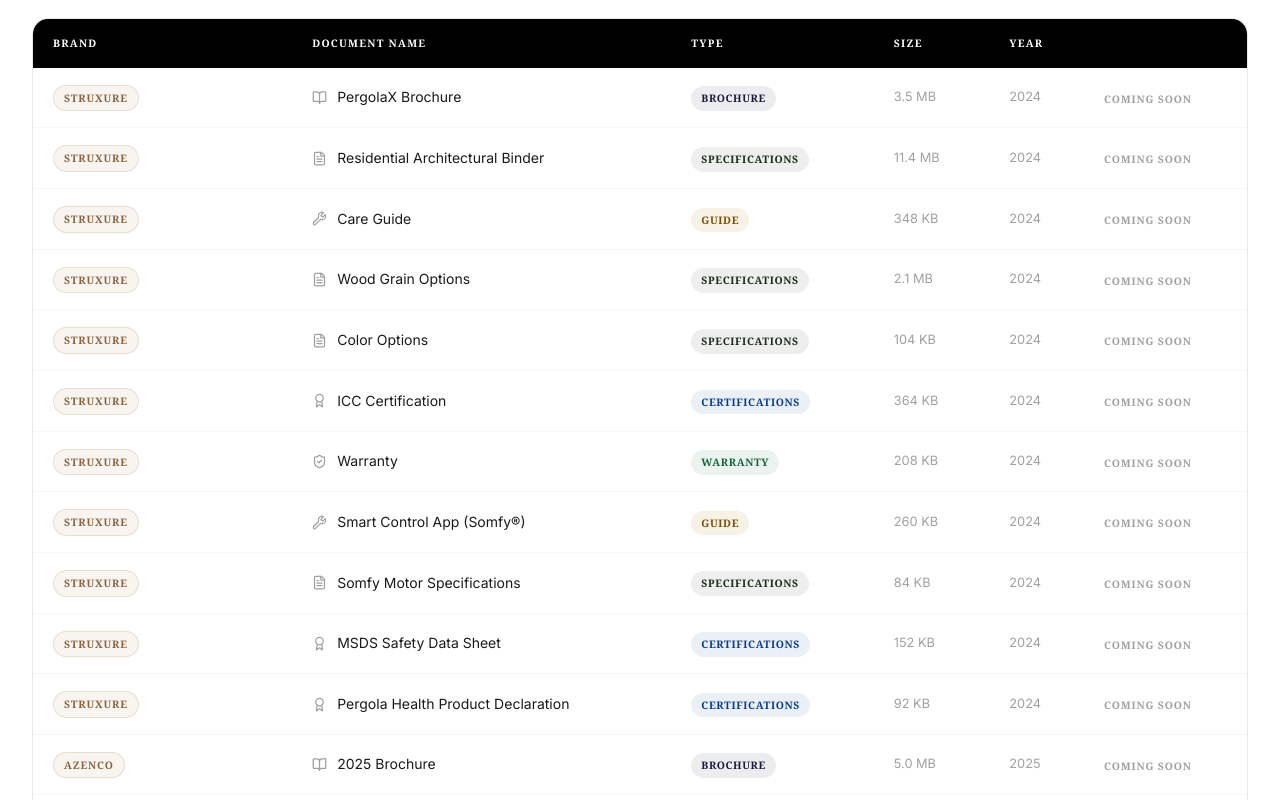
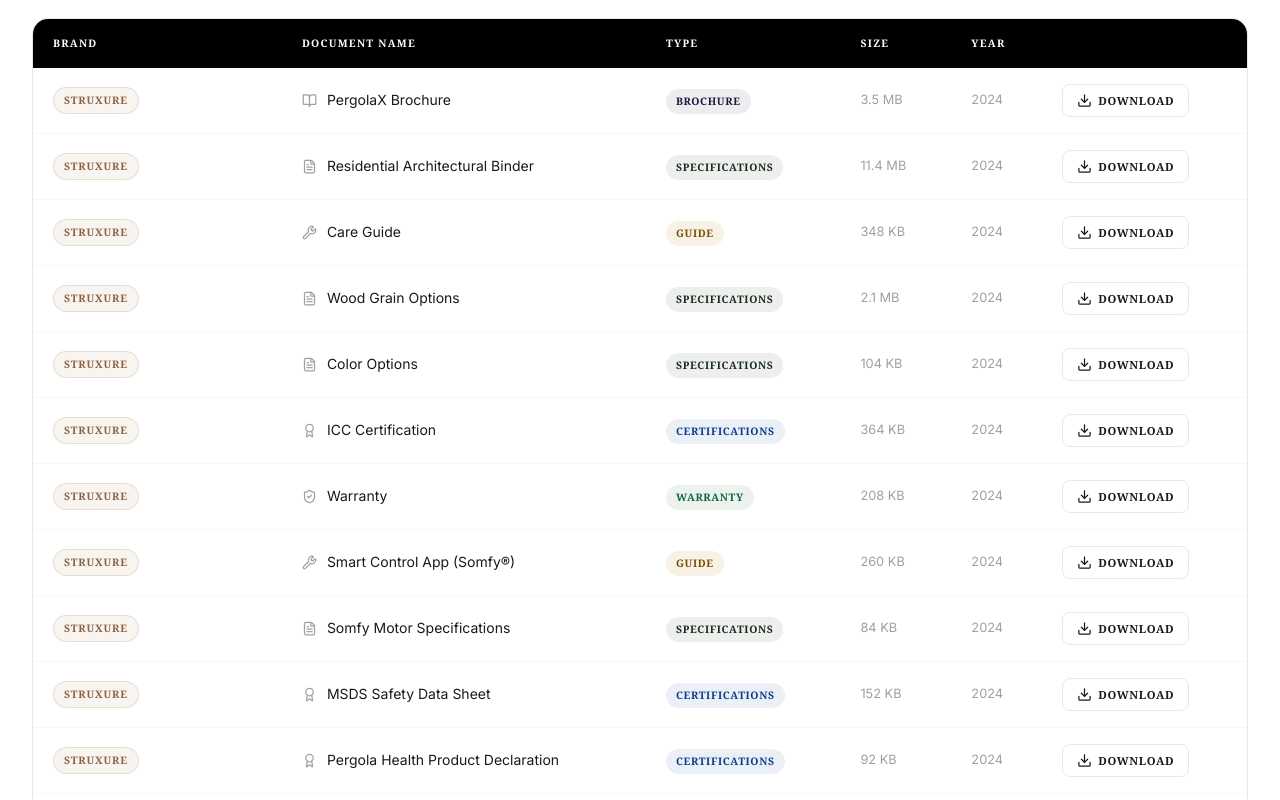
Before and after one commit to EmprendeProject/sho-pro-pergolas-web, a React (Vite) app: page /library in a window 1280 px wide. Shown: the part 780-1580 px from the top of the page. Built offline with nearby package versions, Linux system fonts and the light colour scheme.

Commit message:
library ready

```diff
--- a/src/data/content.ts
+++ b/src/data/content.ts
@@ -167,74 +167,74 @@
 // Library documents
 export const libraryDocs = [
   // StruXure
-  { id: 1,  brand: 'StruXure', name: 'PergolaX Brochure',                    category: 'Brochure',       fileSize: '3.5 MB',  year: 2024, filePath: '' },
-  { id: 2,  brand: 'StruXure', name: 'Residential Architectural Binder',      category: 'Specifications', fileSize: '11.4 MB', year: 2024, filePath: '' },
-  { id: 3,  brand: 'StruXure', name: 'Care Guide',                            category: 'Guide',          fileSize: '348 KB',  year: 2024, filePath: '' },
-  { id: 4,  brand: 'StruXure', name: 'Wood Grain Options',                    category: 'Specifications', fileSize: '2.1 MB',  year: 2024, filePath: '' },
-  { id: 5,  brand: 'StruXure', name: 'Color Options',                         category: 'Specifications', fileSize: '104 KB',  year: 2024, filePath: '' },
-  { id: 6,  brand: 'StruXure', name: 'ICC Certification',                     category: 'Certifications', fileSize: '364 KB',  year: 2024, filePath: '' },
-  { id: 7,  brand: 'StruXure', name: 'Warranty',                              category: 'Warranty',       fileSize: '208 KB',  year: 2024, filePath: '' },
-  { id: 8,  brand: 'StruXure', name: 'Smart Control App (Somfy®)',            category: 'Guide',          fileSize: '260 KB',  year: 2024, filePath: '' },
-  { id: 9,  brand: 'StruXure', name: 'Somfy Motor Specifications',            category: 'Specifications', fileSize: '84 KB',   year: 2024, filePath: '' },
-  { id: 10, brand: 'StruXure', name: 'MSDS Safety Data Sheet',               category: 'Certifications', fileSize: '152 KB',  year: 2024, filePath: '' },
-  { id: 11, brand: 'StruXure', name: 'Pergola Health Product Declaration',    category: 'Certifications', fileSize: '92 KB',   year: 2024, filePath: '' },
+  { id: 1,  brand: 'StruXure', name: 'PergolaX Brochure',                    category: 'Brochure',       fileSize: '3.5 MB',  year: 2024, filePath: 'https://agcxxpjkqckqqefkhazp.supabase.co/storage/v1/object/public/archivos/library/StruXure/SturuXure%20PergolaX%20Brochure.pdf' },
+  { id: 2,  brand: 'StruXure', name: 'Residential Architectural Binder',      category: 'Specifications', fileSize: '11.4 MB', year: 2024, filePath: 'https://agcxxpjkqckqqefkhazp.supabase.co/storage/v1/object/public/archivos/library/StruXure/StruXure%20Residential%20Architectual%20Binder.pdf' },
+  { id: 3,  brand: 'StruXure', name: 'Care Guide',                            category: 'Guide',          fileSize: '348 KB',  year: 2024, filePath: 'https://agcxxpjkqckqqefkhazp.supabase.co/storage/v1/object/public/archivos/library/StruXure/StruXure%20Care%20Guide.pdf' },
+  { id: 4,  brand: 'StruXure', name: 'Wood Grain Options',                    category: 'Specifications', fileSize: '2.1 MB',  year: 2024, filePath: 'https://agcxxpjkqckqqefkhazp.supabase.co/storage/v1/object/public/archivos/library/StruXure/StruXure%20Wood%20Grain%20Options.pdf' },
+  { id: 5,  brand: 'StruXure', name: 'Color Options',                         category: 'Specifications', fileSize: '104 KB',  year: 2024, filePath: 'https://agcxxpjkqckqqefkhazp.supabase.co/storage/v1/object/public/archivos/library/StruXure/SturuXure%20Color%20Options.pdf' },
+  { id: 6,  brand: 'StruXure', name: 'ICC Certification',                     category: 'Certifications', fileSize: '364 KB',  year: 2024, filePath: 'https://agcxxpjkqckqqefkhazp.supabase.co/storage/v1/object/public/archivos/library/StruXure/StruXure%20ICC%20Certification.pdf' },
+  { id: 7,  brand: 'StruXure', name: 'Warranty',                              category: 'Warranty',       fileSize: '208 KB',  year: 2024, filePath: 'https://agcxxpjkqckqqefkhazp.supabase.co/storage/v1/object/public/archivos/library/StruXure/StruXure%20Warranty.pdf' },
+  { id: 8,  brand: 'StruXure', name: 'Smart Control App (Somfy®)',            category: 'Guide',          fileSize: '260 KB',  year: 2024, filePath: 'https://agcxxpjkqckqqefkhazp.supabase.co/storage/v1/object/public/archivos/library/StruXure/StruXure%20Smart%20Control%20App%20(by%20Somfy%C2%AE).pdf' },
+  { id: 9,  brand: 'StruXure', name: 'Somfy Motor Specifications',            category: 'Specifications', fileSize: '84 KB',   year: 2024, filePath: 'https://agcxxpjkqckqqefkhazp.supabase.co/storage/v1/object/public/archivos/library/StruXure/Somfy%20Motor%20Specs.pdf' },
+  { id: 10, brand: 'StruXure', name: 'MSDS Safety Data Sheet',               category: 'Certifications', fileSize: '152 KB',  year: 2024, filePath: 'https://agcxxpjkqckqqefkhazp.supabase.co/storage/v1/object/public/archivos/library/StruXure/StruXure%20MSDS.pdf' },
+  { id: 11, brand: 'StruXure', name: 'Pergola Health Product Declaration',    category: 'Certifications', fileSize: '92 KB',   year: 2024, filePath: 'https://agcxxpjkqckqqefkhazp.supabase.co/storage/v1/object/public/archivos/library/StruXure/StruXure%20Pergola%20Health%20Product%20Declaration.pdf' },
 
   // Azenco
-  { id: 12, brand: 'Azenco', name: '2025 Brochure',                          category: 'Brochure',       fileSize: '5.0 MB',  year: 2025, filePath: '' },
-  { id: 13, brand: 'Azenco', name: '2025 Pergola Collection',                category: 'Brochure',       fileSize: '16.5 MB', year: 2025, filePath: '' },
-  { id: 14, brand: 'Azenco', name: 'Wood Color Chart',                       category: 'Specifications', fileSize: '356 KB',  year: 2024, filePath: '' },
-  { id: 15, brand: 'Azenco', name: 'Remote Control Guide',                   category: 'Guide',          fileSize: '5.4 MB',  year: 2024, filePath: '' },
-  { id: 16, brand: 'Azenco', name: 'Smart Control via Bond Home App',        category: 'Guide',          fileSize: '1.0 MB',  year: 2024, filePath: '' },
-  { id: 17, brand: 'Azenco', name: 'Maintenance Guide',                      category: 'Guide',          fileSize: '100 KB',  year: 2024, filePath: '' },
-  { id: 18, brand: 'Azenco', name: 'Troubleshooting Guide',                  category: 'Guide',          fileSize: '2.7 MB',  year: 2024, filePath: '' },
-  { id: 19, brand: 'Azenco', name: 'Warranty',                              category: 'Warranty',       fileSize: '120 KB',  year: 2024, filePath: '' },
+  { id: 12, brand: 'Azenco', name: '2025 Brochure',                          category: 'Brochure',       fileSize: '5.0 MB',  year: 2025, filePath: 'https://agcxxpjkqckqqefkhazp.supabase.co/storage/v1/object/public/archivos/library/Azenco/Azenco%20Outdoor%202025%20Brochure.pdf' },
+  { id: 13, brand: 'Azenco', name: '2025 Pergola Collection',                category: 'Brochure',       fileSize: '16.5 MB', year: 2025, filePath: 'https://agcxxpjkqckqqefkhazp.supabase.co/storage/v1/object/public/archivos/library/Azenco/Azenco%20Outdoor%202025%20Pergola%20Collection.pdf' },
+  { id: 14, brand: 'Azenco', name: 'Wood Color Chart',                       category: 'Specifications', fileSize: '356 KB',  year: 2024, filePath: 'https://agcxxpjkqckqqefkhazp.supabase.co/storage/v1/object/public/archivos/library/Azenco/Azenco%20Outdoor%20Wood%20Color%20Chart.pdf' },
+  { id: 15, brand: 'Azenco', name: 'Remote Control Guide',                   category: 'Guide',          fileSize: '5.4 MB',  year: 2024, filePath: 'https://agcxxpjkqckqqefkhazp.supabase.co/storage/v1/object/public/archivos/library/Azenco/Azenco%20Outdoor%20Remote%20Control.pdf' },
+  { id: 16, brand: 'Azenco', name: 'Smart Control via Bond Home App',        category: 'Guide',          fileSize: '1.0 MB',  year: 2024, filePath: 'https://agcxxpjkqckqqefkhazp.supabase.co/storage/v1/object/public/archivos/library/Azenco/Azenco%20Outdoor%20Smart%20Control%20via%20Bond%20Home%20App.pdf' },
+  { id: 17, brand: 'Azenco', name: 'Maintenance Guide',                      category: 'Guide',          fileSize: '100 KB',  year: 2024, filePath: 'https://agcxxpjkqckqqefkhazp.supabase.co/storage/v1/object/public/archivos/library/Azenco/Azenco%20Outdoor%20Maintenance%20Guide.pdf' },
+  { id: 18, brand: 'Azenco', name: 'Troubleshooting Guide',                  category: 'Guide',          fileSize: '2.7 MB',  year: 2024, filePath: 'https://agcxxpjkqckqqefkhazp.supabase.co/storage/v1/object/public/archivos/library/Azenco/Azenco%20Outdoor%20Troubleshooting.pdf' },
+  { id: 19, brand: 'Azenco', name: 'Warranty',                              category: 'Warranty',       fileSize: '120 KB',  year: 2024, filePath: 'https://agcxxpjkqckqqefkhazp.supabase.co/storage/v1/object/public/archivos/library/Azenco/Azenco%20Outdoor%20Warranty.pdf' },
 
   // CabanaX
-  { id: 20, brand: 'CabanaX', name: 'CabanaX Brochure',                      category: 'Brochure',       fileSize: '22.0 MB', year: 2024, filePath: '' },
-  { id: 21, brand: 'CabanaX', name: 'Warranty',                              category: 'Warranty',       fileSize: '132 KB',  year: 2024, filePath: '' },
+  { id: 20, brand: 'CabanaX', name: 'CabanaX Brochure',                      category: 'Brochure',       fileSize: '22.0 MB', year: 2024, filePath: 'https://agcxxpjkqckqqefkhazp.supabase.co/storage/v1/object/public/archivos/library/CabanaX/CabanaX%20Brochure.pdf' },
+  { id: 21, brand: 'CabanaX', name: 'Warranty',                              category: 'Warranty',       fileSize: '132 KB',  year: 2024, filePath: 'https://agcxxpjkqckqqefkhazp.supabase.co/storage/v1/object/public/archivos/library/CabanaX/CabanaX%20Warranty.pdf' },
 
   // Progressive Screens
-  { id: 22, brand: 'Progressive Screens', name: 'Product Catalog',           category: 'Brochure',       fileSize: '21.3 MB', year: 2024, filePath: '' },
-  { id: 23, brand: 'Progressive Screens', name: 'Gen4 CAD Files',            category: 'Specifications', fileSize: '15.0 MB', year: 2024, filePath: '' },
-  { id: 24, brand: 'Progressive Screens', name: 'TDI Approval Gen4',         category: 'Certifications', fileSize: '6.6 MB',  year: 2024, filePath: '' },
-  { id: 25, brand: 'Progressive Screens', name: 'Warranty',                  category: 'Warranty',       fileSize: '276 KB',  year: 2024, filePath: '' },
+  { id: 22, brand: 'Progressive Screens', name: 'Product Catalog',           category: 'Brochure',       fileSize: '21.3 MB', year: 2024, filePath: 'https://agcxxpjkqckqqefkhazp.supabase.co/storage/v1/object/public/archivos/library/Progressive%20Screens/Progressive%20Screens%20Product%20Catalog.pdf' },
+  { id: 23, brand: 'Progressive Screens', name: 'Gen4 CAD Files',            category: 'Specifications', fileSize: '15.0 MB', year: 2024, filePath: 'https://agcxxpjkqckqqefkhazp.supabase.co/storage/v1/object/public/archivos/library/Progressive%20Screens/Progressive%20Gen4%20CAD%20Files.pdf' },
+  { id: 24, brand: 'Progressive Screens', name: 'TDI Approval Gen4',         category: 'Certifications', fileSize: '6.6 MB',  year: 2024, filePath: 'https://agcxxpjkqckqqefkhazp.supabase.co/storage/v1/object/public/archivos/library/Progressive%20Screens/TDI%20Approval%20Progressive%20Gen4.pdf' },
+  { id: 25, brand: 'Progressive Screens', name: 'Warranty',                  category: 'Warranty',       fileSize: '276 KB',  year: 2024, filePath: 'https://agcxxpjkqckqqefkhazp.supabase.co/storage/v1/object/public/archivos/library/Progressive%20Screens/Progressive%20Screens%20Warranty.pdf' },
 
   // Renlita
-  { id: 26, brand: 'Renlita', name: 'Models Comparison',                     category: 'Brochure',       fileSize: '12.2 MB', year: 2024, filePath: '' },
-  { id: 27, brand: 'Renlita', name: 'Evo-Vue Single Panel Door',             category: 'Specifications', fileSize: '1.2 MB',  year: 2024, filePath: '' },
-  { id: 28, brand: 'Renlita', name: 'Color Options',                         category: 'Specifications', fileSize: '2.8 MB',  year: 2024, filePath: '' },
-  { id: 29, brand: 'Renlita', name: 'Warranty',                              category: 'Warranty',       fileSize: '60 KB',   year: 2024, filePath: '' },
+  { id: 26, brand: 'Renlita', name: 'Models Comparison',                     category: 'Brochure',       fileSize: '12.2 MB', year: 2024, filePath: 'https://agcxxpjkqckqqefkhazp.supabase.co/storage/v1/object/public/archivos/library/Renlita/Renlita%20Models%20Comparison.pdf' },
+  { id: 27, brand: 'Renlita', name: 'Evo-Vue Single Panel Door',             category: 'Specifications', fileSize: '1.2 MB',  year: 2024, filePath: 'https://agcxxpjkqckqqefkhazp.supabase.co/storage/v1/object/public/archivos/library/Renlita/Renlita%20Evo-Vue%20Single%20Panel%20Door.pdf' },
+  { id: 28, brand: 'Renlita', name: 'Color Options',                         category: 'Specifications', fileSize: '2.8 MB',  year: 2024, filePath: 'https://agcxxpjkqckqqefkhazp.supabase.co/storage/v1/object/public/archivos/library/Renlita/Renlita%20Color%20Options.pdf' },
+  { id: 29, brand: 'Renlita', name: 'Warranty',                              category: 'Warranty',       fileSize: '60 KB',   year: 2024, filePath: 'https://agcxxpjkqckqqefkhazp.supabase.co/storage/v1/object/public/archivos/library/Renlita/Renlita%20Warranty.pdf' },
 
   // LiquidView
-  { id: 30, brand: 'LiquidView', name: 'Digital Windows Brochure',           category: 'Brochure',       fileSize: '6.0 MB',  year: 2024, filePath: '' },
-  { id: 31, brand: 'LiquidView', name: 'Stanford Research Study',            category: 'Certifications', fileSize: '920 KB',  year: 2024, filePath: '' },
+  { id: 30, brand: 'LiquidView', name: 'Digital Windows Brochure',           category: 'Brochure',       fileSize: '6.0 MB',  year: 2024, filePath: 'https://agcxxpjkqckqqefkhazp.supabase.co/storage/v1/object/public/archivos/library/LiquidView/LiquidView%20Digital%20Windows%20Brochure.pdf' },
+  { id: 31, brand: 'LiquidView', name: 'Stanford Research Study',            category: 'Certifications', fileSize: '920 KB',  year: 2024, filePath: 'https://agcxxpjkqckqqefkhazp.supabase.co/storage/v1/object/public/archivos/library/LiquidView/LiquidView%20Stanford%20Research%20Study.pdf' },
 
   // Haven & Harmony
-  { id: 32, brand: 'Haven & Harmony', name: 'Product Catalog',               category: 'Brochure',       fileSize: '1.4 MB',  year: 2024, filePath: '' },
+  { id: 32, brand: 'Haven & Harmony', name: 'Product Catalog',               category: 'Brochure',       fileSize: '1.4 MB',  year: 2024, filePath: 'https://agcxxpjkqckqqefkhazp.supabase.co/storage/v1/object/public/archivos/library/Haven%20%26%20Harmony/Haven%20%26%20Harmony%20Product%20Catalog.pdf' },
 
   // Infinity Rack
-  { id: 33, brand: 'Infinity Rack', name: 'Residential Brochure',            category: 'Brochure',       fileSize: '4.8 MB',  year: 2024, filePath: '' },
-  { id: 34, brand: 'Infinity Rack', name: 'Commercial Brochure',             category: 'Brochure',       fileSize: '3.6 MB',  year: 2024, filePath: '' },
-  { id: 35, brand: 'Infinity Rack', name: 'Aluminum Carport Product Sheet',  category: 'Specifications', fileSize: '1.5 MB',  year: 2024, filePath: '' },
-  { id: 36, brand: 'Infinity Rack', name: 'Cantilever Carport Product Sheet',category: 'Specifications', fileSize: '892 KB',  year: 2024, filePath: '' },
-  { id: 37, brand: 'Infinity Rack', name: 'SunLounge Product Sheet',         category: 'Specifications', fileSize: '972 KB',  year: 2024, filePath: '' },
-  { id: 38, brand: 'Infinity Rack', name: 'Super Span Structures Sheet',     category: 'Specifications', fileSize: '1.2 MB',  year: 2024, filePath: '' },
-  { id: 39, brand: 'Infinity Rack', name: 'Warranty',                        category: 'Warranty',       fileSize: '468 KB',  year: 2024, filePath: '' },
+  { id: 33, brand: 'Infinity Rack', name: 'Residential Brochure',            category: 'Brochure',       fileSize: '4.8 MB',  year: 2024, filePath: 'https://agcxxpjkqckqqefkhazp.supabase.co/storage/v1/object/public/archivos/library/Infinity%20Rack/Infinity%20Rack%20Residential%20Brochure.pdf' },
+  { id: 34, brand: 'Infinity Rack', name: 'Commercial Brochure',             category: 'Brochure',       fileSize: '3.6 MB',  year: 2024, filePath: 'https://agcxxpjkqckqqefkhazp.supabase.co/storage/v1/object/public/archivos/library/Infinity%20Rack/Infinity%20Rack%20Commercial%20Brochure.pdf' },
+  { id: 35, brand: 'Infinity Rack', name: 'Aluminum Carport Product Sheet',  category: 'Specifications', fileSize: '1.5 MB',  year: 2024, filePath: 'https://agcxxpjkqckqqefkhazp.supabase.co/storage/v1/object/public/archivos/library/Infinity%20Rack/Infinity%20Rack%20Aluminum%20Carport%20Product%20Sheet.pdf' },
+  { id: 36, brand: 'Infinity Rack', name: 'Cantilever Carport Product Sheet',category: 'Specifications', fileSize: '892 KB',  year: 2024, filePath: 'https://agcxxpjkqckqqefkhazp.supabase.co/storage/v1/object/public/archivos/library/Infinity%20Rack/Infinity%20Rack%20Cantilever%20Carport%20Product%20Sheet.pdf' },
+  { id: 37, brand: 'Infinity Rack', name: 'SunLounge Product Sheet',         category: 'Specifications', fileSize: '972 KB',  year: 2024, filePath: 'https://agcxxpjkqckqqefkhazp.supabase.co/storage/v1/object/public/archivos/library/Infinity%20Rack/Infinity%20Rack%20SunLounge%20Product%20Sheet.pdf' },
+  { id: 38, brand: 'Infinity Rack', name: 'Super Span Structures Sheet',     category: 'Specifications', fileSize: '1.2 MB',  year: 2024, filePath: 'https://agcxxpjkqckqqefkhazp.supabase.co/storage/v1/object/public/archivos/library/Infinity%20Rack/Infinity%20Rack%20Super%20Span%20Structures%20Product%20Sheet.pdf' },
+  { id: 39, brand: 'Infinity Rack', name: 'Warranty',                        category: 'Warranty',       fileSize: '468 KB',  year: 2024, filePath: 'https://agcxxpjkqckqqefkhazp.supabase.co/storage/v1/object/public/archivos/library/Infinity%20Rack/Infinity%20Rack%20Warranty.pdf' },
 
   // HD Golf
-  { id: 40, brand: 'HD Golf', name: 'Catalog Brochure',                      category: 'Brochure',       fileSize: '2.9 MB',  year: 2024, filePath: '' },
-  { id: 41, brand: 'HD Golf', name: 'Instruction Brochure',                  category: 'Guide',          fileSize: '940 KB',  year: 2024, filePath: '' },
+  { id: 40, brand: 'HD Golf', name: 'Catalog Brochure',                      category: 'Brochure',       fileSize: '2.9 MB',  year: 2024, filePath: 'https://agcxxpjkqckqqefkhazp.supabase.co/storage/v1/object/public/archivos/library/HD%20Golf/HD%20Golf%20Catalog%20Brochure.pdf' },
+  { id: 41, brand: 'HD Golf', name: 'Instruction Brochure',                  category: 'Guide',          fileSize: '940 KB',  year: 2024, filePath: 'https://agcxxpjkqckqqefkhazp.supabase.co/storage/v1/object/public/archivos/library/HD%20Golf/HD%20Golf%20Instruction%20Brochure.pdf' },
 
   // Hurricane Fabric
-  { id: 42, brand: 'Hurricane Fabric', name: 'Approvals Summary',            category: 'Certifications', fileSize: '68 KB',   year: 2024, filePath: '' },
-  { id: 43, brand: 'Hurricane Fabric', name: 'Installation Instructions',    category: 'Guide',          fileSize: '64 KB',   year: 2024, filePath: '' },
-  { id: 44, brand: 'Hurricane Fabric', name: 'Installation Notes',           category: 'Guide',          fileSize: '4.4 MB',  year: 2024, filePath: '' },
-  { id: 45, brand: 'Hurricane Fabric', name: 'Hardware for Installation',    category: 'Guide',          fileSize: '80 KB',   year: 2024, filePath: '' },
-  { id: 46, brand: 'Hurricane Fabric', name: 'Measuring Guide for Panels',   category: 'Guide',          fileSize: '68 KB',   year: 2024, filePath: '' },
-  { id: 47, brand: 'Hurricane Fabric', name: 'Cleaning Guide',               category: 'Guide',          fileSize: '60 KB',   year: 2024, filePath: '' },
+  { id: 42, brand: 'Hurricane Fabric', name: 'Approvals Summary',            category: 'Certifications', fileSize: '68 KB',   year: 2024, filePath: 'https://agcxxpjkqckqqefkhazp.supabase.co/storage/v1/object/public/archivos/library/Hurricane%20Fabric/Hurricane%20Fabric%20Approvals%20Summary.pdf' },
+  { id: 43, brand: 'Hurricane Fabric', name: 'Installation Instructions',    category: 'Guide',          fileSize: '64 KB',   year: 2024, filePath: 'https://agcxxpjkqckqqefkhazp.supabase.co/storage/v1/object/public/archivos/library/Hurricane%20Fabric/Hurricane%20Fabric%20Installation%20Instructions.pdf' },
+  { id: 44, brand: 'Hurricane Fabric', name: 'Installation Notes',           category: 'Guide',          fileSize: '4.4 MB',  year: 2024, filePath: 'https://agcxxpjkqckqqefkhazp.supabase.co/storage/v1/object/public/archivos/library/Hurricane%20Fabric/Hurricane%20Fabric%20Installation%20Notes.pdf' },
+  { id: 45, brand: 'Hurricane Fabric', name: 'Hardware for Installation',    category: 'Guide',          fileSize: '80 KB',   year: 2024, filePath: 'https://agcxxpjkqckqqefkhazp.supabase.co/storage/v1/object/public/archivos/library/Hurricane%20Fabric/Hurricane%20Fabric%20Hardware%20for%20Installation.pdf' },
+  { id: 46, brand: 'Hurricane Fabric', name: 'Measuring Guide for Panels',   category: 'Guide',          fileSize: '68 KB',   year: 2024, filePath: 'https://agcxxpjkqckqqefkhazp.supabase.co/storage/v1/object/public/archivos/library/Hurricane%20Fabric/Hurricane%20Fabric%20Measuring%20Guide%20for%20Panels.pdf' },
+  { id: 47, brand: 'Hurricane Fabric', name: 'Cleaning Guide',               category: 'Guide',          fileSize: '60 KB',   year: 2024, filePath: 'https://agcxxpjkqckqqefkhazp.supabase.co/storage/v1/object/public/archivos/library/Hurricane%20Fabric/Hurricane%20Fabric%20Cleaning%20Guide.pdf' },
 
   // Suntech
-  { id: 48, brand: 'Suntech', name: 'Product Catalogue',                     category: 'Brochure',       fileSize: '360 MB',  year: 2024, filePath: '' },
+  { id: 48, brand: 'Suntech', name: 'Product Catalogue',                     category: 'Brochure',       fileSize: '360 MB',  year: 2024, filePath: 'https://agcxxpjkqckqqefkhazp.supabase.co/storage/v1/object/public/archivos/library/Suntech/Suntech%20Product%20Catalogue.pdf' },
 ];
 
 // Team
--- a/src/pages/Library.tsx
+++ b/src/pages/Library.tsx
@@ -44,8 +44,14 @@
   });
 
   const handleDownload = (doc: typeof libraryDocs[0]) => {
+    if (!doc.filePath) return;
     const a = document.createElement('a');
-    a.href = doc.filePath;
+    // Forzar la descarga en Supabase Storage
+    const downloadUrl = doc.filePath.includes('?')
+      ? `${doc.filePath}&download=`
+      : `${doc.filePath}?download=`;
+
+    a.href = downloadUrl;
     a.download = doc.name + '.pdf';
     a.target = '_blank';
     a.rel = 'noopener noreferrer';
```
